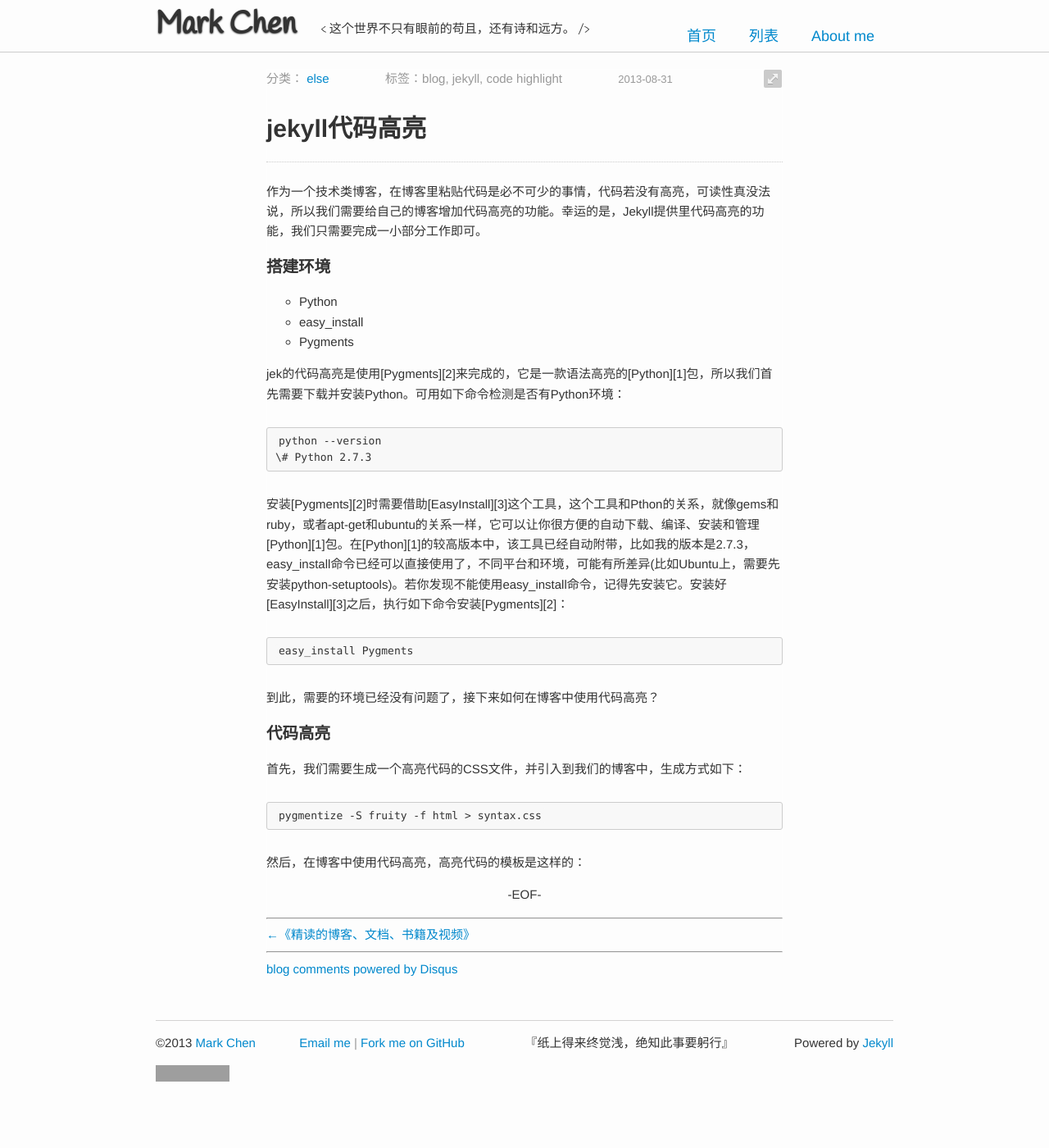
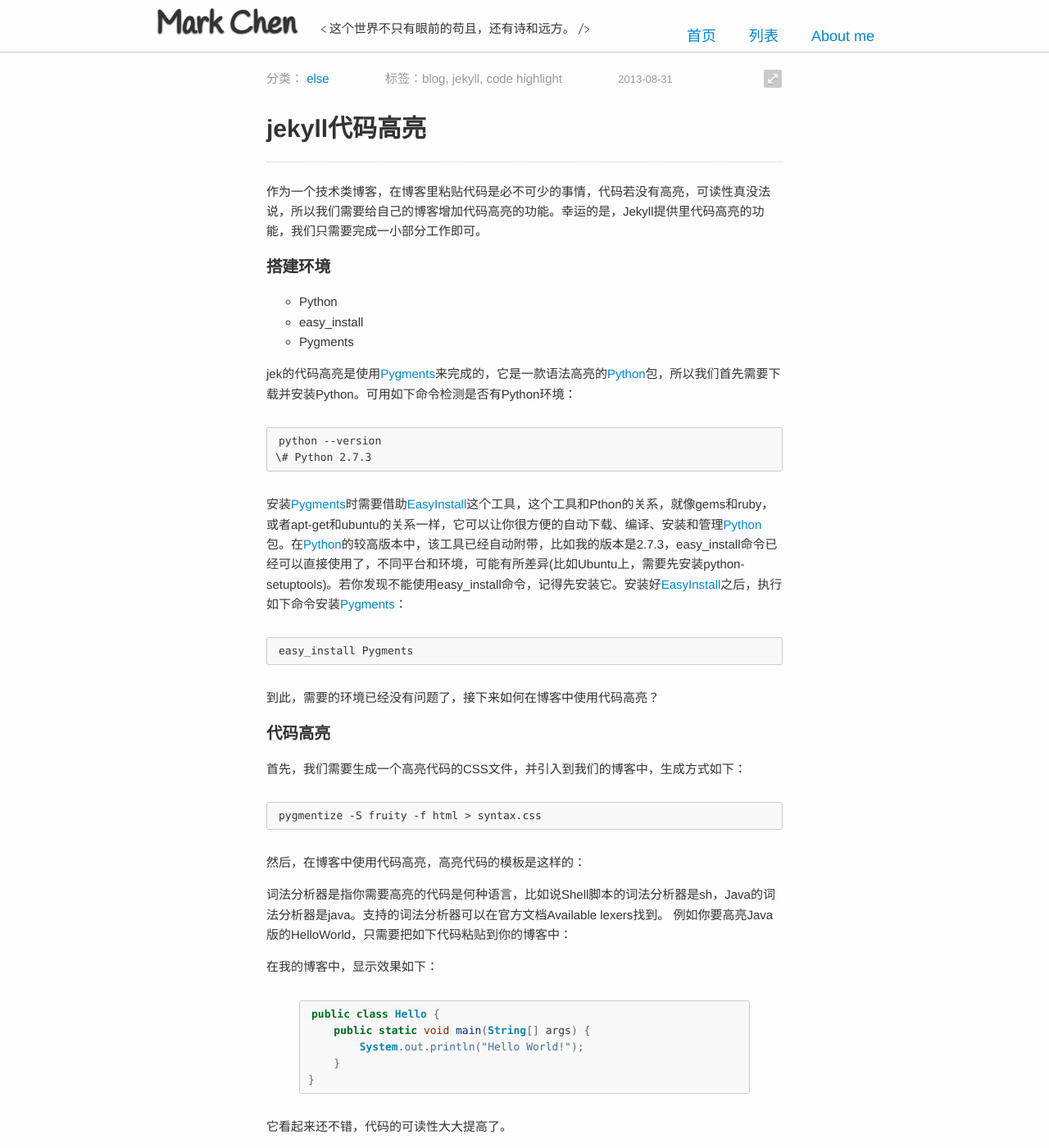
Before and after one commit to zhenchentl/zhenchentl.github.com, a Jekyll site: the page built from _posts/2013-08-31-jekyll-code-highlight.md, in a window 1280 px wide and 1400 px high. Shown: the whole window at 82% size. Built offline with Jekyll 4.4.1, drawn with Linux system fonts in a browser that asks for light colours; Markdown is read by kramdown in place of the engine named in the settings; comment, search, counter and statistics services are not loaded; some of the changed text lies outside the part shown; grey boxes are pictures that could not be loaded.

```diff
--- a/_posts/2013-08-31-jekyll-code-highlight.md
+++ b/_posts/2013-08-31-jekyll-code-highlight.md
@@ -35,3 +35,28 @@ jek的代码高亮是使用[Pygments][2]来完成的，它是一款语法高亮
 	pygmentize -S fruity -f html > syntax.css
 
 然后，在博客中使用代码高亮，高亮代码的模板是这样的：
+
+
+词法分析器是指你需要高亮的代码是何种语言，比如说Shell脚本的词法分析器是sh，Java的词法分析器是java。支持的词法分析器可以在官方文档Available lexers找到。
+例如你要高亮Java版的HelloWorld，只需要把如下代码粘贴到你的博客中：
+
+
+在我的博客中，显示效果如下：
+
+{% highlight java %}
+public class Hello {
+    public static void main(String[] args) {
+        System.out.println("Hello World!");
+    }
+}
+{% endhighlight %}
+
+它看起来还不错，代码的可读性大大提高了。
+###GitHub Pages
+[GitHub Pages][5]也是支持标记的，提交上去的博客，生成的代码html代码和你本地生成的相同，另外又使用里相同的样式，所以不会有任何问题。
+
+[1]: http://www.python.org/ "Python"
+[2]: http://pygments.org/ "Pygments"
+[3]: http://peak.telecommunity.com/DevCenter/EasyInstall "EasyInstall"
+[4]: http://pygments.org/docs/lexers/ "Available lexers"
+[5]: http://pages.github.com/ "GitHub Pages"
```
